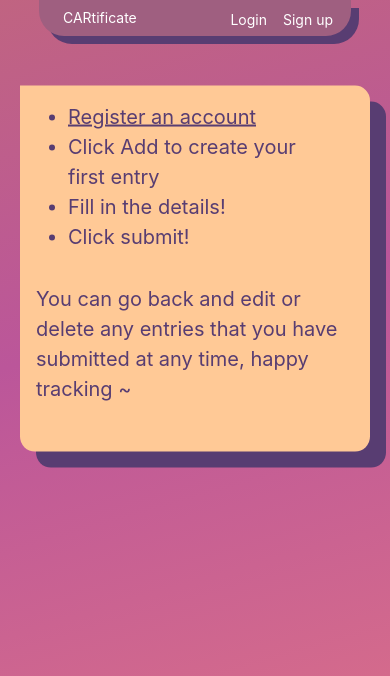
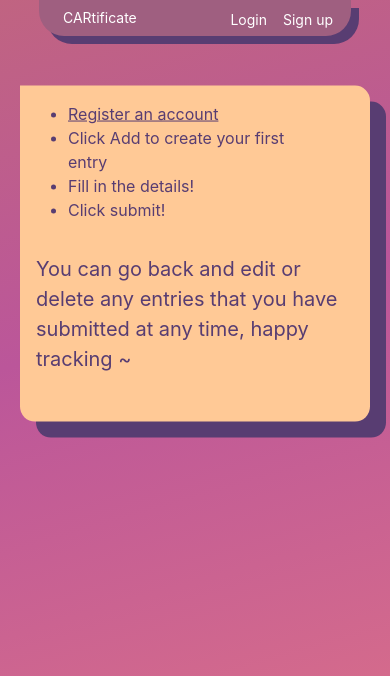
Before and after one commit to NeggFriedRice/cartificate-frontend, a React (Vite) app: page /info in a window 390 px wide. Shown: the top 676 px of the page. Built offline with nearby package versions, Linux system fonts and the light colour scheme; no server answers.

Commit message:
Change text size in HowToUse.jsx to smaller font size appropriate for mobile viewing

```diff
--- a/src/components/HowToUse.jsx
+++ b/src/components/HowToUse.jsx
@@ -11,7 +11,7 @@ export default function HowToUse() {
     exit={animationSlide.exit}>
         <div className="flex justify-center animate-floatxs py-12 text-setPurpleDark text-[1.25rem]">
                 <div className="bg-setPeach w-[350px] rounded-r-[15px] rounded-bl-[15px] p-4 shadow-block-md hover:shadow-block-lg shadow-setPurpleDark hover:shadow-setPurpleDark transition-all duration-700 lg:w-[700px] lg:py-6">
-                <ul className="list-disc px-8 text-setPurpleDark">
+                <ul className="list-disc px-8 text-setPurpleDark max-xs:text-[1rem]">
                     <li>
                         <Link to="/register"><p className="underline">Register an account</p></Link>
                     </li>
```
